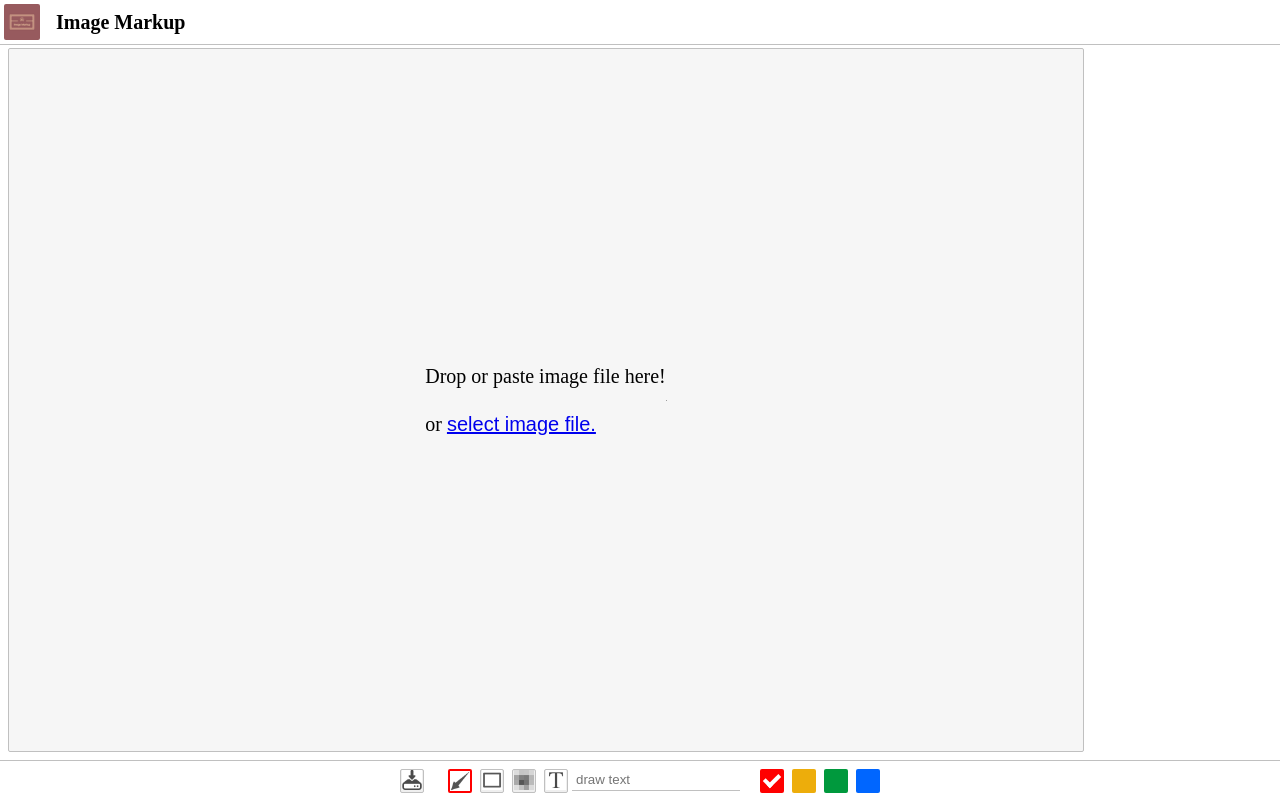
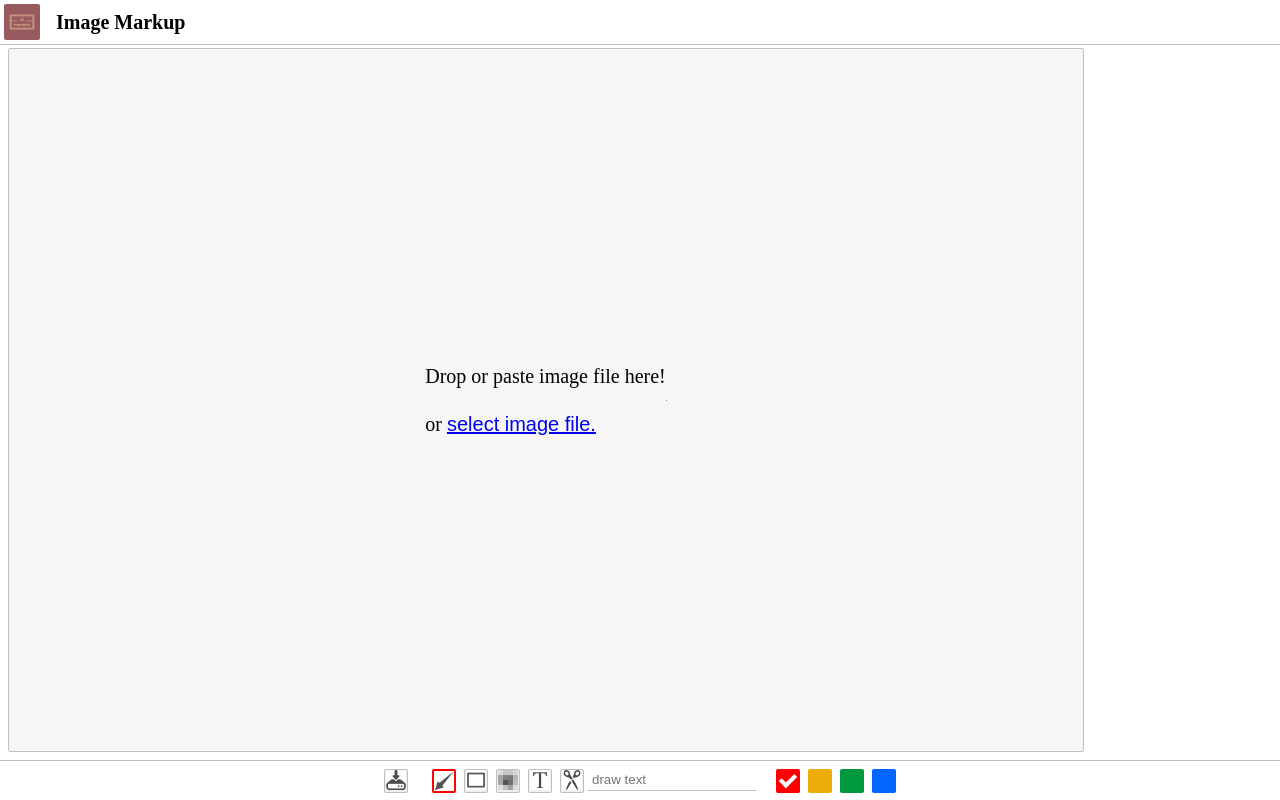
Before and after one commit to mryhryki/image-markup, a React (Vite) app: page / in a window 1280 px wide. Built offline with nearby package versions, Linux system fonts and the light colour scheme.

Commit message:
Add trim button

```diff
--- a/src/components/button_with_icon.tsx
+++ b/src/components/button_with_icon.tsx
@@ -10,6 +10,8 @@ import DownloadIcon from "../icon/download.jpeg";
 import MaskIcon from "../icon/mask.jpeg";
 // @ts-ignore
 import TextIcon from "../icon/text.jpeg";
+// @ts-ignore
+import TrimIcon from "../icon/trim.jpeg";
 
 export const Button = styled.button`
   border-radius: 2px;
@@ -45,6 +47,8 @@ const getImage = (iconName: string): string => {
       return MaskIcon;
     case "text":
       return TextIcon;
+    case "trim":
+      return TrimIcon;
   }
   return "";
 };
--- a/src/components/drawer_selector.tsx
+++ b/src/components/drawer_selector.tsx
@@ -2,12 +2,13 @@ import React, { useEffect } from "react";
 import { ButtonWithIcon } from "./button_with_icon";
 import styled from "styled-components";
 
-export type DrawerType = "arrow" | "rectangle_border" | "mask" | "text"
+export type DrawerType = "arrow" | "rectangle_border" | "mask" | "text" | "trim"
 const Drawers: DrawerType[] = [
   "arrow",
   "rectangle_border",
   "mask",
   "text",
+  "trim"
 ];
 
 const TextInput = styled.input`
```
Also changed, not shown: src/icon/trim.jpeg (added).
